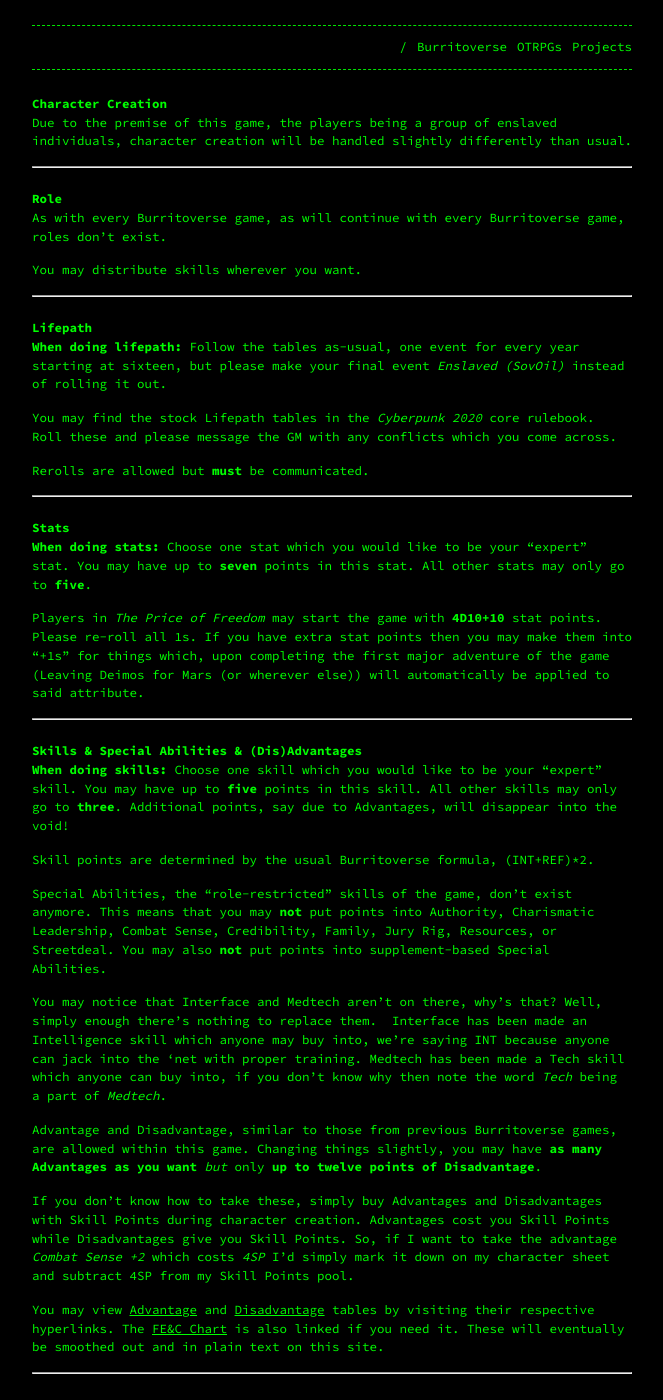
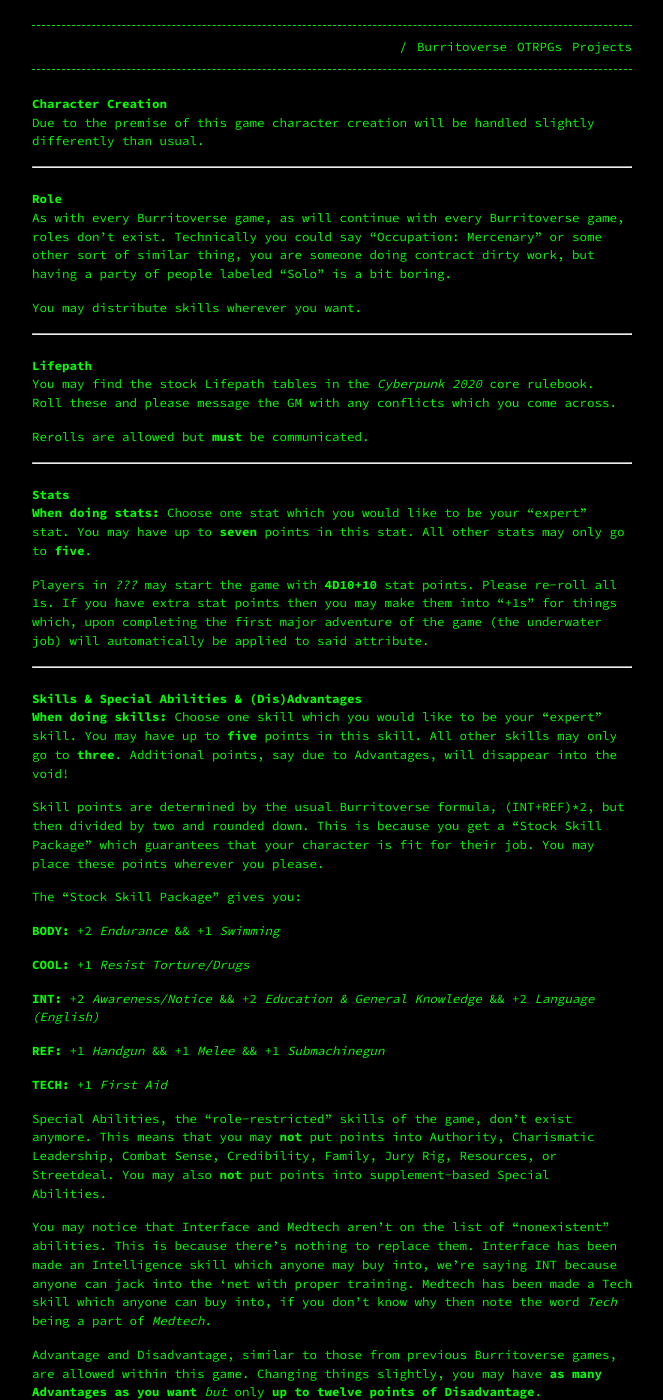
Before and after one commit to Terwilliger69105/69105.github.io, a Jekyll site: the page built from _pages/burritoverse/charactercreation.md, in a window 1280 px wide and 1400 px high. Shown: the whole window, without its empty margins (308-971 px from the left). Built offline with Jekyll 4.4.1, drawn with Linux system fonts in a browser that asks for light colours; our own code applies the rules of GitHub Pages for plain Markdown files; some of the changed text lies outside the part shown.

Commit message:
Update charactercreation.md

```diff
--- a/_pages/burritoverse/charactercreation.md
+++ b/_pages/burritoverse/charactercreation.md
@@ -5,21 +5,19 @@ permalink: /burritoverse/cc/
 
 ## Character Creation
 
-Due to the premise of this game, the players being a group of enslaved individuals, character creation will be handled slightly differently than usual.
+Due to the premise of this game character creation will be handled slightly differently than usual.
 
 ---
 
 ### Role
 
-As with every Burritoverse game, as will continue with every Burritoverse game, roles don't exist.
+As with every Burritoverse game, as will continue with every Burritoverse game, roles don't exist. Technically you could say "Occupation: Mercenary" or some other sort of similar thing, you are someone doing contract dirty work, but having a party of people labeled "Solo" is a bit boring.
 
 You may distribute skills wherever you want.
 
 ---
 
 ### Lifepath
-
-**When doing lifepath:** Follow the tables as-usual, one event for every year starting at sixteen, but please make your final event *Enslaved (SovOil)* instead of rolling it out.
 
 You may find the stock Lifepath tables in the *Cyberpunk 2020* core rulebook. Roll these and please message the GM with any conflicts which you come across.
 
@@ -32,7 +30,7 @@ Rerolls are allowed but **must** be communicated.
 
 **When doing stats:** Choose one stat which you would like to be your "expert" stat. You may have up to **seven** points in this stat. All other stats may only go to **five**.
 
-Players in *The Price of Freedom* may start the game with **4D10+10** stat points. Please re-roll all 1s. If you have extra stat points then you may make them into "+1s" for things which, upon completing the first major adventure of the game (Leaving Deimos for Mars (or wherever else)) will automatically be applied to said attribute.
+Players in *???* may start the game with **4D10+10** stat points. Please re-roll all 1s. If you have extra stat points then you may make them into "+1s" for things which, upon completing the first major adventure of the game (the underwater job) will automatically be applied to said attribute.
 
 ---
 
@@ -40,11 +38,23 @@ Players in *The Price of Freedom* may start the game with **4D10+10** stat point
 
 **When doing skills:** Choose one skill which you would like to be your "expert" skill. You may have up to **five** points in this skill. All other skills may only go to **three**. Additional points, say due to Advantages, will disappear into the void!
 
-Skill points are determined by the usual Burritoverse formula, (INT+REF)*2.
+Skill points are determined by the usual Burritoverse formula, (INT+REF)*2, but then divided by two and rounded down. This is because you get a "Stock Skill Package" which guarantees that your character is fit for their job. You may place these points wherever you please.
+
+The "Stock Skill Package" gives you:
+
+**BODY:** +2 *Endurance* && +1 *Swimming*
+
+**COOL:** +1 *Resist Torture/Drugs*
+
+**INT:** +2 *Awareness/Notice* && +2 *Education & General Knowledge* && +2 *Language (English)*
+
+**REF:** +1 *Handgun* && +1 *Melee* && +1 *Submachinegun*
+
+**TECH:** +1 *First Aid*
 
 Special Abilities, the "role-restricted" skills of the game, don't exist anymore. This means that you may **not** put points into Authority, Charismatic Leadership, Combat Sense, Credibility, Family, Jury Rig, Resources, or Streetdeal. You may also **not** put points into supplement-based Special Abilities.
 
-You may notice that Interface and Medtech aren't on there, why's that? Well, simply enough there's nothing to replace them.  Interface has been made an Intelligence skill which anyone may buy into, we're saying INT because anyone can jack into the 'net with proper training. Medtech has been made a Tech skill which anyone can buy into, if you don't know why then note the word *Tech* being a part of *Medtech*.
+You may notice that Interface and Medtech aren't on the list of "nonexistent" abilities. This is because there's nothing to replace them. Interface has been made an Intelligence skill which anyone may buy into, we're saying INT because anyone can jack into the 'net with proper training. Medtech has been made a Tech skill which anyone can buy into, if you don't know why then note the word *Tech* being a part of *Medtech*.
 
 Advantage and Disadvantage, similar to those from previous Burritoverse games, are allowed within this game. Changing things slightly, you may have **as many Advantages as you want** *but* only **up to twelve points of Disadvantage**.
 
@@ -56,12 +66,15 @@ You may view [Advantage](https://docs.google.com/document/d/1j9NDFlP-G80zLZfFSTA
 
 ### Money
 
-You have no money on Deimos, see the word "slave" and what it brings along with it, but you may have money back home on Earth/Luna/Mars.
-
-Determine your money on your home planet by doing ((INT+LUCK)/2)*1000
+Presumably you've been doing jobs in the past. To determine this "starting cash" please use the formula ((INT+LUCK)/2)*1000 which you may use to buy whatever equipment you please.
 
 ---
 
 ### Equipment
 
-Equipment will be assigned to you during the first game session. If you would like to be cybernetically modified please contact the GM and say with exactly what.
+Some equipment will be assigned to you. This includes:
+
+**Tsunami Arms Shu-1**
+Type | Accuracy | Availability | Concealability | Magazine | Rate of Fire | Cartridge | Damage | Reliability | Range | Cost |
+-----|----------|--------------|----------------|----------|--------------|-----------|--------|-------------|-------|------|
+SMG  | 0        | Poor         | Jacket         | 20       | 2/3/10       | 10mm C    | 2D6+3  | Standard    | 100m  | 810eb|
```
